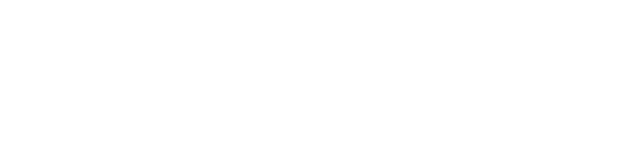
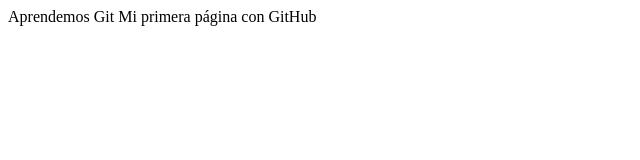
Before and after one commit to AngProfe/repositorioSMRA, a plain HTML site: page index.html in a window 1280 px wide. Shown: the whole page, without its empty margins (0-640 px from the left). Drawn offline with Linux system fonts and the light colour scheme.

Commit message:
contenido en index.html

```diff
--- a/index.html
+++ b/index.html
@@ -1,3 +1,4 @@
 <html>
-
+    <head>Aprendemos Git</head>
+    <body>Mi primera página con GitHub</body>
 </html>
```
